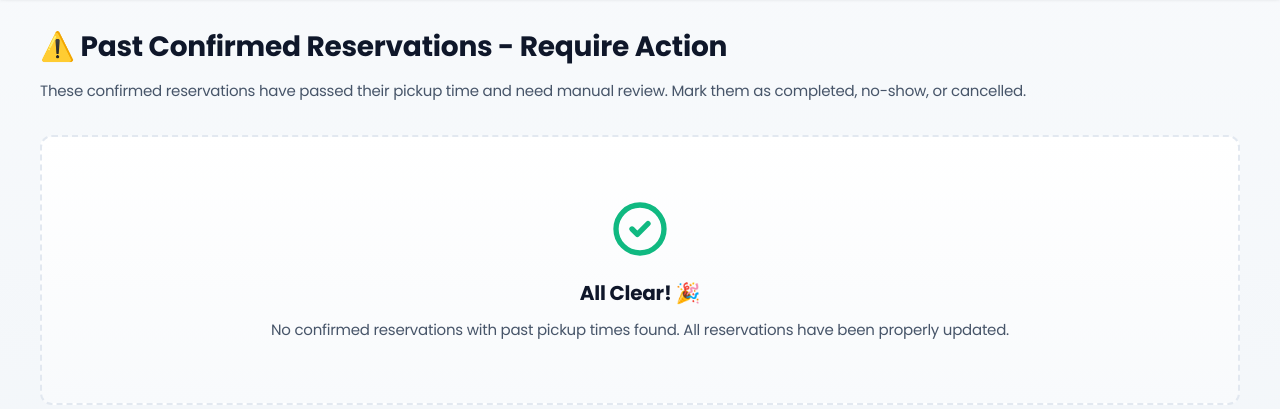
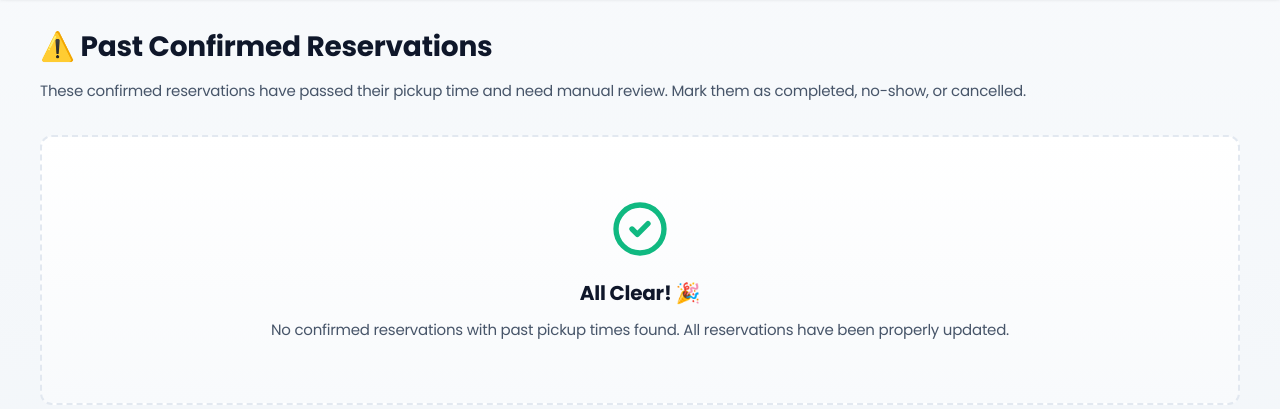
Before and after one commit to ysalha2003/m1limo, a Django app: page /admin/past-confirmed-reservations/ in a window 1280 px wide. Shown: the part 91-500 px from the top of the page. Run offline with Django 5.2, Linux system fonts and the light colour scheme; the visitor is signed in with stand-in values (Sample User, id 1); data comes from the database, SQL or seed files in the repository; data that the repository does not hold is empty.

Commit message:
style: Simplify header text for past confirmed reservations

```diff
--- a/templates/bookings/past_confirmed_trips.html
+++ b/templates/bookings/past_confirmed_trips.html
@@ -330,7 +330,7 @@
 <div class="container" style="max-width: 1200px; margin: 0 auto;">
     <div style="margin-bottom: 32px;">
         <h1 style="font-size: 28px; font-weight: 700; color: var(--dark); margin-bottom: 8px;">
-            ⚠️ Past Confirmed Reservations - Require Action
+            ⚠️ Past Confirmed Reservations
         </h1>
         <p style="color: var(--text-secondary); font-size: 15px;">
             These confirmed reservations have passed their pickup time and need manual review.
```
